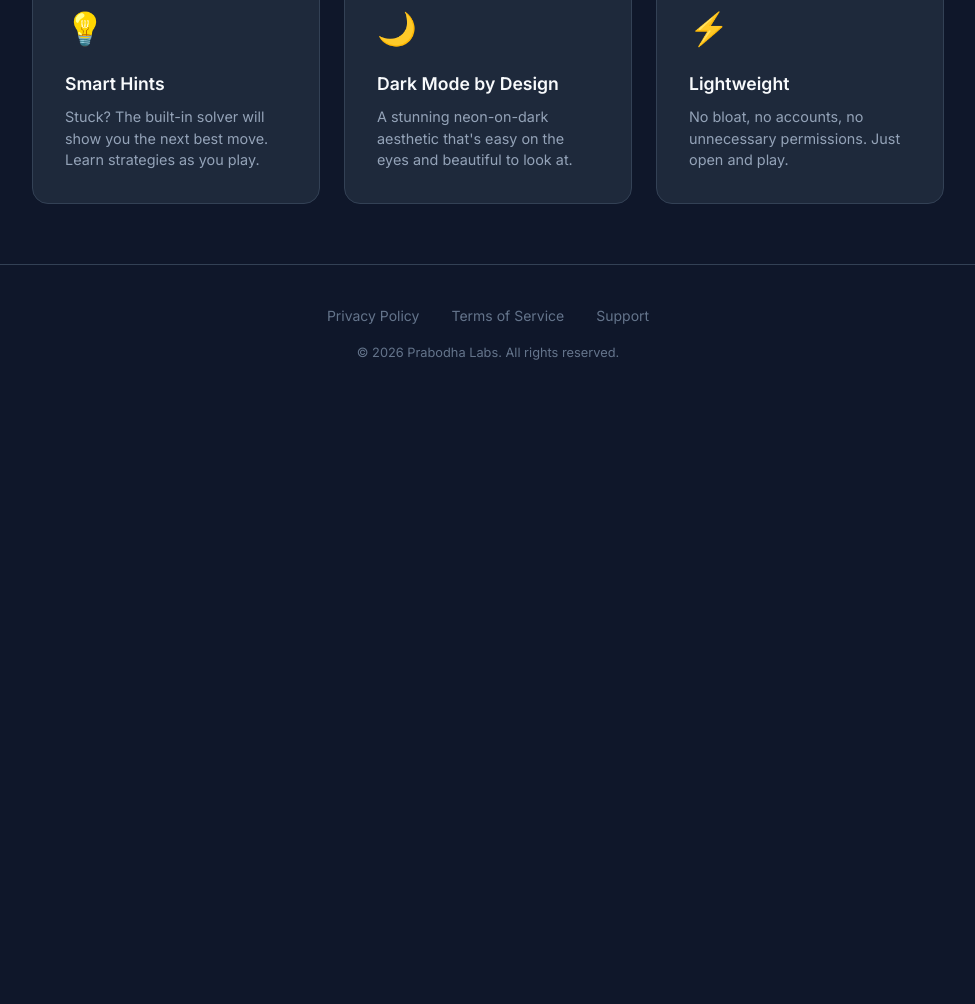
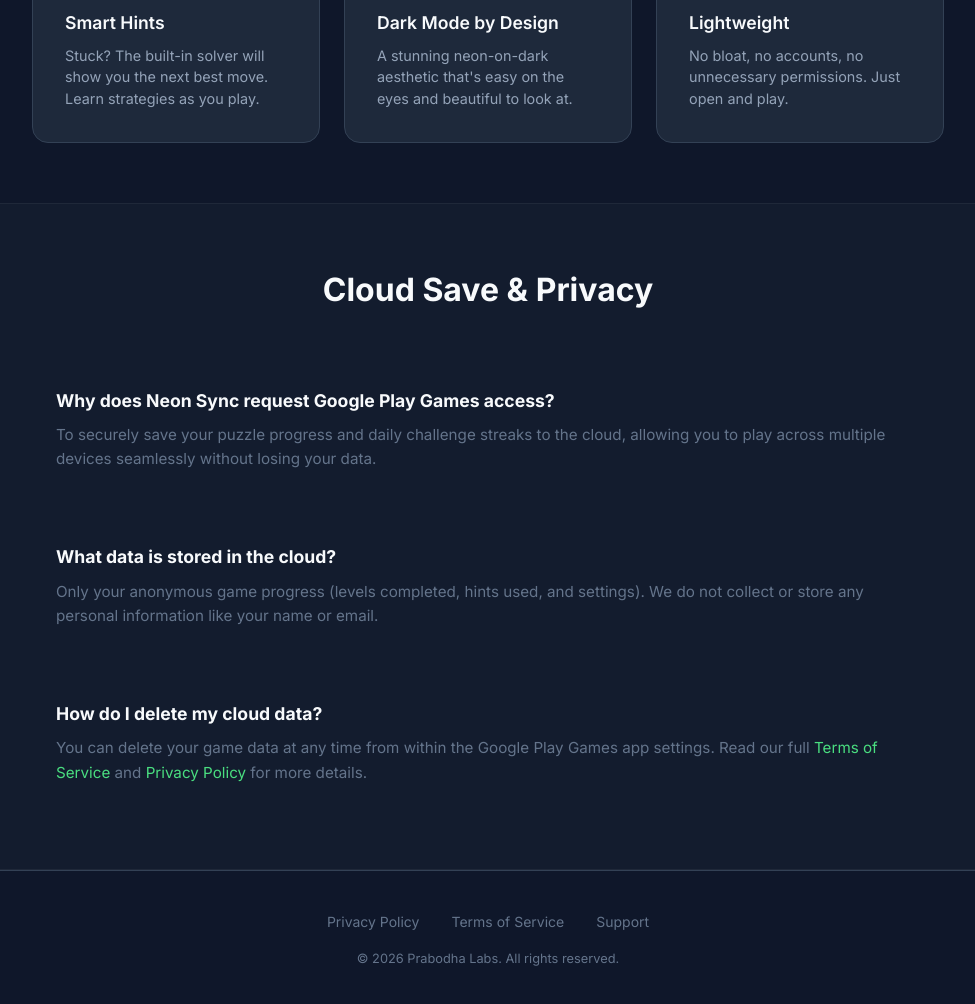
Before and after one commit to prabodhalabs/neon-sync-site, a plain HTML site: page index.html in a window 1280 px wide. Shown: the part 1124-2128 px from the top of the page, without its empty margins (152-1127 px from the left). Before the commit the page ends 1528 px from the top, so only its background shows below. Drawn offline with Linux system fonts and the light colour scheme.

Commit message:
Address Google Cloud OAuth consent screen verification issues

```diff
--- a/index.html
+++ b/index.html
@@ -33,8 +33,8 @@
     <section class="hero">
         <div class="container">
             <img src="icon.png" alt="Neon Sync" class="app-icon">
-            <h1><span>Neon</span> <span>Sync</span></h1>
-            <p class="tagline">Neon Sync is a minimalistic puzzle game where you sync rotating pucks. It requests Google Play Games access to securely save your puzzle progress to the cloud.</p>
+            <h1>Neon Sync</h1>
+            <p class="tagline">Slide and sync all pucks with their glowing targets in this serene, minimalist puzzle experience. Features daily challenges, customizable palettes, and dynamic difficulty.</p>
             <a href="https://play.google.com/store/apps/details?id=com.neonsync.game" class="cta">
                 <svg width="24" height="24" viewBox="0 0 24 24" fill="currentColor">
                     <path
@@ -86,6 +86,27 @@
         </div>
     </section>
 
+    <!-- Cloud Save FAQ -->
+    <section class="features" style="background: rgba(30, 41, 59, 0.3); border-top: 1px solid rgba(255,255,255,0.05); border-bottom: 1px solid rgba(255,255,255,0.05);">
+        <div class="container">
+            <h2>Cloud Save & Privacy</h2>
+            <div class="faq-grid" style="display: grid; gap: 1.5rem; margin-top: 2rem;">
+                <div class="faq-item" style="background: var(--card-bg); padding: 1.5rem; border-radius: 16px; border: 1px solid var(--card-border);">
+                    <h3 style="font-size: 1.1rem; color: var(--neon-blue); margin-bottom: 0.5rem;">Why does Neon Sync request Google Play Games access?</h3>
+                    <p style="color: var(--text-muted); font-size: 0.95rem;">To securely save your puzzle progress and daily challenge streaks to the cloud, allowing you to play across multiple devices seamlessly without losing your data.</p>
+                </div>
+                <div class="faq-item" style="background: var(--card-bg); padding: 1.5rem; border-radius: 16px; border: 1px solid var(--card-border);">
+                    <h3 style="font-size: 1.1rem; color: var(--neon-blue); margin-bottom: 0.5rem;">What data is stored in the cloud?</h3>
+                    <p style="color: var(--text-muted); font-size: 0.95rem;">Only your anonymous game progress (levels completed, hints used, and settings). We do not collect or store any personal information like your name or email.</p>
+                </div>
+                <div class="faq-item" style="background: var(--card-bg); padding: 1.5rem; border-radius: 16px; border: 1px solid var(--card-border);">
+                    <h3 style="font-size: 1.1rem; color: var(--neon-blue); margin-bottom: 0.5rem;">How do I delete my cloud data?</h3>
+                    <p style="color: var(--text-muted); font-size: 0.95rem;">You can delete your game data at any time from within the Google Play Games app settings. Read our full <a href="terms.html" style="color: var(--neon-green);">Terms of Service</a> and <a href="privacy.html" style="color: var(--neon-green);">Privacy Policy</a> for more details.</p>
+                </div>
+            </div>
+        </div>
+    </section>
+
     <!-- Footer -->
     <footer class="footer">
         <div class="container">
```
Also changed, not shown: privacy.html (+1 -2 lines), terms.html (+1 -1 lines).
